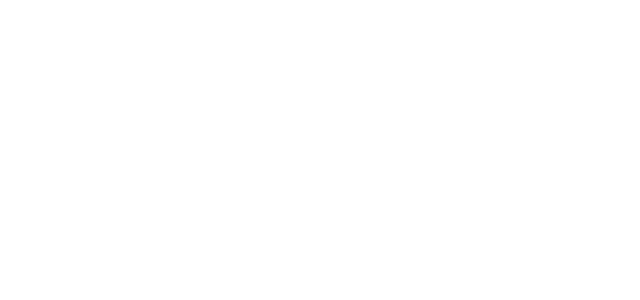
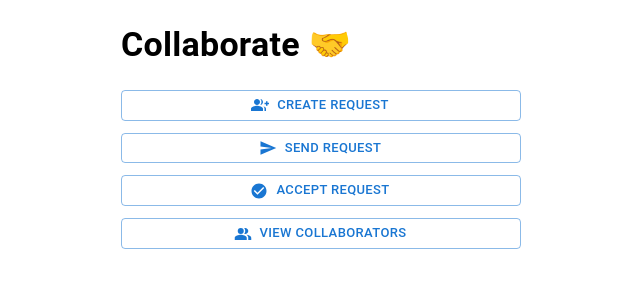
Before and after one commit to 676866/Tasky, a React (Vite) app in the folder Tasky/: page /collaborate in a window 1280 px wide. Before the commit this address had no page. Shown: the top 300 px of the page, without its empty margins (319-959 px from the left). Built offline with nearby package versions, Linux system fonts and the light colour scheme.

Commit message:
add all the changes

```diff
--- a/Tasky/src/App.tsx
+++ b/Tasky/src/App.tsx
@@ -8,6 +8,7 @@
 import TasksPage from "./pages/TasksPage";
 import DashboardPage from "./pages/DashboardPage";
 import PrivateRoute from "./components/PrivateRoute";
+import CollaboratePage from "./pages/CollaboratePage";
 
 const App = () => {
   return (
@@ -17,6 +18,7 @@
           <Route path="/" element={<LandingPage />} />
           <Route path="/login" element={<LoginPage />} />
           <Route path="/register" element={<RegisterPage />} />
+         <Route path="/collaborate" element={<CollaboratePage />} />
 
           <Route
             path="/dashboard"
--- /dev/null
+++ b/Tasky/src/pages/CollaboratePage.tsx
@@ -0,0 +1,96 @@
+import { useState } from "react";
+import {
+  Box,
+  Button,
+  Typography,
+  TextField,
+  Collapse,
+  Paper,
+} from "@mui/material";
+import GroupAddIcon from "@mui/icons-material/GroupAdd";
+import SendIcon from "@mui/icons-material/Send";
+import CheckCircleIcon from "@mui/icons-material/CheckCircle";
+import PeopleAltIcon from "@mui/icons-material/PeopleAlt";
+
+const CollaboratePage = () => {
+  const [showForm, setShowForm] = useState(false);
+  const [email, setEmail] = useState("");
+
+  const handleToggleForm = () => {
+    setShowForm(!showForm);
+  };
+
+  const handleSendRequest = () => {
+    if (!email) return alert("Please enter an email.");
+    console.log("Sending request to:", email);
+    alert(`Request sent to ${email}`);
+    setEmail("");
+    setShowForm(false);
+  };
+
+  return (
+    <Box p={3} maxWidth={400} mx="auto">
+      <Typography variant="h4" mb={3} fontWeight={600}>
+        Collaborate 🤝
+      </Typography>
+
+      <Box display="flex" flexDirection="column" gap={1.5}>
+        <Button
+          variant="outlined"
+          size="small"
+          startIcon={<GroupAddIcon />}
+          onClick={handleToggleForm}
+        >
+          Create Request
+        </Button>
+        <Button variant="outlined" size="small" startIcon={<SendIcon />}>
+          Send Request
+        </Button>
+        <Button
+          variant="outlined"
+          size="small"
+          startIcon={<CheckCircleIcon />}
+        >
+          Accept Request
+        </Button>
+        <Button
+          variant="outlined"
+          size="small"
+          startIcon={<PeopleAltIcon />}
+        >
+          View Collaborators
+        </Button>
+      </Box>
+
+      <Collapse in={showForm} timeout="auto" unmountOnExit>
+        <Paper elevation={2} sx={{ mt: 3, p: 2 }}>
+          <Typography mb={2} fontSize={14} color="text.secondary">
+            Collaborate on projects, tasks, and share ideas once they accept
+            your request.
+          </Typography>
+
+          <TextField
+            fullWidth
+            size="small"
+            label="Collaborator's Email"
+            type="email"
+            value={email}
+            onChange={(e) => setEmail(e.target.value)}
+            sx={{ mb: 2 }}
+          />
+
+          <Button
+            variant="contained"
+            size="small"
+            endIcon={<SendIcon />}
+            onClick={handleSendRequest}
+          >
+            Send Request
+          </Button>
+        </Paper>
+      </Collapse>
+    </Box>
+  );
+};
+
+export default CollaboratePage;
--- a/Tasky/src/pages/DashboardPage.tsx
+++ b/Tasky/src/pages/DashboardPage.tsx
@@ -1,57 +1,17 @@
 import { useEffect, useState } from "react";
 import axios from "axios";
-import {
-  Box,
-  Grid,
-  Typography,
-  TextField,
-  Paper,
-  InputAdornment,
-  CircularProgress,
-  Checkbox,
-  IconButton,
-  FormControlLabel,
-  Avatar,
-  Tooltip,
-  Drawer,
-  List,
-  ListItem,
-  ListItemIcon,
-  ListItemText,
-  Divider,
-  Popover,
-  Dialog,
-  DialogTitle,
-  DialogContent,
-  DialogActions,
-  Button,
-  SwipeableDrawer,
-} from "@mui/material";
-import {
-  Home,
-  MoveToInbox,
-  Settings,
-  Logout,
-  Add,
-  NotificationsActive,
-  Person,
-  Menu as MenuIcon,
-  ChevronLeft,
-  Checklist,
-  FilterList,
-} from "@mui/icons-material";
-import {
-  DragDropContext,
-  Droppable,
-  Draggable,
-  type DroppableProvided,
-  type DraggableProvided,
-} from "react-beautiful-dnd";
+import { Box,Grid,Typography,TextField,Paper,InputAdornment,CircularProgress,Checkbox,IconButton,FormControlLabel,Avatar,Tooltip,Drawer,List,
+  ListItem,ListItemIcon,ListItemText,Divider,Popover,Dialog,DialogTitle,DialogContent,DialogActions,Button,  SwipeableDrawer,} from "@mui/material";
+import { Home,MoveToInbox,Settings,Logout,Add,NotificationsActive,Person,Menu as MenuIcon,ChevronLeft,Checklist,FilterList,} from "@mui/icons-material";
+import {DragDropContext,Droppable,Draggable,type DroppableProvided,type DraggableProvided,} from "react-beautiful-dnd";
 import AddTaskModal from "../components/AddTaskModal";
 import EditIcon from "@mui/icons-material/Edit";
 import SearchIcon from "@mui/icons-material/Search";
 import { toast } from "react-toastify";
 import CheckCircleIcon from "@mui/icons-material/CheckCircle";
+import DeleteIcon from "@mui/icons-material/Delete";
+import GroupIcon from "@mui/icons-material/Group";
+import { useNavigate } from "react-router-dom";
 
 interface Task {
   id: string;
@@ -63,16 +23,15 @@
   userId: string;
   createdAt: string;
   updatedAt: string;
-  status: "Active" | "Pending" | "Review" | "Done";
+  status: "Active" | "Pending" | "Review" | "Done" |"Trash";
+  trashed: boolean;
 }
-
-const statusColumns = ["Active", "Pending", "Review", "Done"];
+const statusColumns = ["Active", "Pending", "Review", "Done", "Trash"];
 const drawerWidth = 220;
-
 const DashboardPage = () => {
   const [tasks, setTasks] = useState<Task[]>([]);
   const [filteredStatus, setFilteredStatus] = useState<string | null>(null);
-
+  const navigate = useNavigate();
   const [isModalOpen, setIsModalOpen] = useState(false);
   const [editingTask, setEditingTask] = useState<Task | null>(null);
   const [searchQuery, setSearchQuery] = useState("");
@@ -82,7 +41,7 @@
   const [anchorEl, setAnchorEl] = useState<null | HTMLElement>(null);
   const [notifDrawer, setNotifDrawer] = useState(false);
   const [settingsOpen, setSettingsOpen] = useState(false);
-
+  const [showTrash, setShowTrash] = useState(false);
   const [highlightedColumn, setHighlightedColumn] = useState<string | null>(
     null,
   );
@@ -102,13 +61,15 @@
   const fetchTasks = async () => {
   try {
     setLoading(true);
-      const res = await axios.get<{ tasks: Task[] }>(
-        `${import.meta.env.VITE_API_URL}/api/tasks`,
-        {
+    interface TasksResponse {
+  tasks: Task[];
+}
+
+const res = await axios.get<TasksResponse>(`${import.meta.env.VITE_API_URL}/api/tasks`, {
   headers: { Authorization: `Bearer ${token}` },
-        },
-      );
-      setTasks(res.data.tasks ?? []);
+});
+
+setTasks(res.data.tasks.filter(t => showTrash ? t.trashed : !t.trashed));
   } catch {
     toast.error("Failed to fetch tasks.");
     setTasks([]);
@@ -116,7 +77,6 @@
     setLoading(false);
   }
 };
-
  useEffect(() => {
     fetchTasks();
   }, []);
@@ -183,7 +143,6 @@
       toast.error("Failed to update task");
     }
   };
-
 const handleUndoChange = async (
     taskId: string,
     prevStatus: Task["status"],
@@ -228,6 +187,20 @@
     return matchSearch && matchStatus;
   });
 
+  const handleMoveToTrash = async (taskId: string) => {
+  try {
+    await axios.put(
+      `${import.meta.env.VITE_API_URL}/api/tasks/${taskId}`,
+      { trashed: true },
+      { headers: { Authorization: `Bearer ${token}` } }
+    );
+    toast.success("Moved to trash!");
+    fetchTasks();
+  } catch {
+    toast.error("Failed to move task to trash");
+  }
+};
+
   return (
     <Box sx={{ display: "flex" }}>
       <Drawer
@@ -261,11 +234,9 @@
         </Box>
 
         <List>
-          <ListItem button>
-            <ListItemIcon>
-              <Home />
-            </ListItemIcon>
-            {sidebarOpen && <ListItemText primary="Home" />}
+         <ListItem button onClick={() => navigate("/")}>
+  <ListItemIcon><Home /></ListItemIcon>
+  <ListItemText primary="Home" />
 </ListItem>
 
           <ListItem button onClick={() => setNotifDrawer(true)}>
@@ -274,6 +245,12 @@
             </ListItemIcon>
             {sidebarOpen && <ListItemText primary="Inbox" />}
           </ListItem>
+
+<ListItem button onClick={() => navigate("/collaborate")}>
+  <ListItemIcon><GroupIcon /></ListItemIcon>
+  <ListItemText primary="Collaborate" />
+</ListItem>
+
 
           <ListItem
             button
@@ -349,6 +326,12 @@
             </ListItemIcon>
             {sidebarOpen && <ListItemText primary="Sign Out" />}
           </ListItem>
+
+<ListItem button onClick={() => setShowTrash(true)}>
+  <ListItemIcon><DeleteIcon /></ListItemIcon>
+  <ListItemText primary="Trash" />
+</ListItem>
+
         </List>
       </Drawer>
 
@@ -389,7 +372,7 @@
         </Grid>
 
         <Typography variant="h5" mb={2}>
-          Hey {profile.name || "User"}, 👋
+          Hey {profile.name || "User"}👋, here is whats's on your plate today
         </Typography>
         {filteredStatus && (
           <Button
@@ -448,7 +431,10 @@
                           minHeight={200}
                         >
                           {filteredTasks
-                            .filter((task) => task.status === status)
+  .filter((task) => {
+    if (status === "Trash") return task.trashed === true;
+    return task.status === status && !task.trashed;
+  })
   .map((task, index) => (
     <Draggable
       key={task.id}
@@ -473,11 +459,7 @@
               <Checkbox
                 checked={task.completed}
                 onChange={() =>
-                                            handleToggleComplete(
-                                              task.id,
-                                              task.completed,
-                                              task.status,
-                                            )
+                  handleToggleComplete(task.id, task.completed, task.status)
                 }
                 sx={{
                   color:
@@ -505,41 +487,34 @@
               </Typography>
             }
           />
+
           <Typography variant="body2">
             {task.description}
           </Typography>
+
+          {(status === "Review" || status === "Done") && (
+            <IconButton onClick={() => handleMoveToTrash(task.id)}>
+              <DeleteIcon fontSize="small" />
+            </IconButton>
+          )}
+
           <Typography variant="caption">
-                                      Due:{" "}
-                                      {new Date(
-                                        task.dueDate,
-                                      ).toLocaleDateString()}
+            Due: {new Date(task.dueDate).toLocaleDateString()}
           </Typography>
-                                    <Box
-                                      mt={1}
-                                      display="flex"
-                                      alignItems="center"
-                                      gap={1}
-                                    >
+
+          <Box mt={1} display="flex" alignItems="center" gap={1}>
             <Avatar sx={{ width: 24, height: 24 }} />
-                                      <Typography variant="caption">
-                                        Assigned to You
-                                      </Typography>
+            <Typography variant="caption">Assigned to You</Typography>
           </Box>
-                                    <IconButton
-                                      onClick={() => setEditingTask(task)}
-                                    >
+
+          <IconButton onClick={() => setEditingTask(task)}>
             <EditIcon />
           </IconButton>
-
           {status === "Pending" && (
             <Tooltip title="Mark as Active">
               <IconButton
                 onClick={() =>
-                                            handleToggleComplete(
-                                              task.id,
-                                              false,
-                                              "Pending",
-                                            )
+                  handleToggleComplete(task.id, false, "Pending")
                 }
                 color="success"
               >
@@ -551,17 +526,12 @@
       )}
     </Draggable>
 ))}
+
                           {provided.placeholder}
-                        </Box>
-                      )}
+                        </Box>)}
                     </Droppable>
                   </Paper>
-                </Grid>
-              ))}
-            </Grid>
-          </DragDropContext>
-        )}
-
+                </Grid>))}</Grid></DragDropContext>)}
    <AddTaskModal
           open={isModalOpen || Boolean(editingTask)}
           onClose={() => {
```
Also changed, not shown: Tasky/src/pages/LoginPage.tsx (+9 -6 lines). Lines whose indentation alone changed are shown as unchanged.
